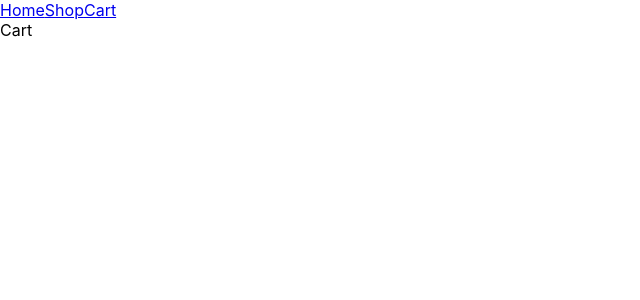
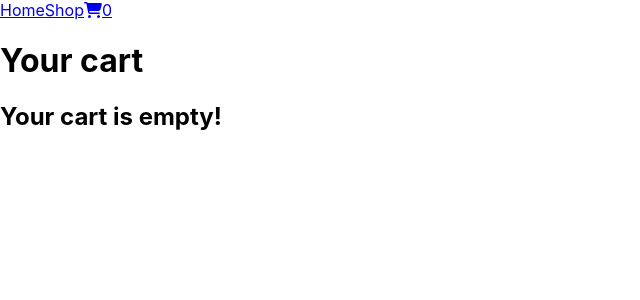
Before and after one commit to bbqbop/shopping-cart, a React (Create React App) app: page /shop/cart in a window 1280 px wide. Shown: the top 300 px of the page, without its empty margins (0-640 px from the left). Built offline with nearby package versions, Linux system fonts and the light colour scheme.

Commit message:
setup cart infos

```diff
--- a/src/App.js
+++ b/src/App.js
@@ -1,7 +1,29 @@
-import React from "react";
+import React, { createContext } from "react";
+import { BrowserRouter, Routes, Route } from "react-router-dom";
+import { useState, useContext, useEffect } from "react";
+import Home from './pages/Home';
+import Shop from './pages/Shop';
+import ShoppingCart from "./components/ShoppingCart";
+import NavBar from "./components/NavBar";
 
-export default function App() {
-  return {
+export const CartContext = React.createContext();
 
-  }
+export default function App(){
+    const [cart, setCart] = useState({});
+
+    useEffect(()=> {
+    })
+
+    return (
+        <CartContext.Provider value={{cart, setCart}}>
+            <BrowserRouter>
+                <NavBar />
+                <Routes>
+                    <Route path="/" element={<Home />} />
+                    <Route path="/shop" element={<Shop />} />
+                    <Route path="/shop/cart" element={<ShoppingCart />} />
+                </Routes>
+            </BrowserRouter>
+        </CartContext.Provider>
+    )
 }
--- a/src/BrowserRouter.js
+++ /dev/null
@@ -1,19 +0,0 @@
-import React from "react";
-import { BrowserRouter, Routes, Route } from "react-router-dom";
-import Home from './pages/Home';
-import Shop from './pages/Shop';
-import ShoppingCart from "./components/ShoppingCart";
-import NavBar from "./components/NavBar";
-
-export default function PageRoutes(){
-    return (
-        <BrowserRouter>
-            <NavBar />
-            <Routes>
-                <Route path="/" element={<Home />} />
-                <Route path="/shop" element={<Shop />} />
-                <Route path="/shop/cart" element={<ShoppingCart />} />
-            </Routes>
-        </BrowserRouter>
-    )
-}
--- a/src/components/Item.js
+++ b/src/components/Item.js
@@ -1,10 +1,14 @@
-import { useState} from 'react';
+import { useState, useContext } from 'react';
 import ImageGallery from './ImageGallery';
 import './Item.css';
+import { CartContext } from '../App';
 
-export default function Item({name, images, description, price, quantity, setCart, index}){
+export default function Item({name, images, description, price, index}){
 
-    const [isAdded, setIsAdded] = useState(false);
+    const {cart, setCart} = useContext(CartContext);
+    const [isAdded, setIsAdded] = useState(!!cart[name]);
+
+    const quantity = cart[name]?.quantity || 0
 
     function addToCart(){
         setIsAdded(true);
@@ -22,8 +26,13 @@ export default function Item({name, images, description, price, quantity, setCar
     function changeQuantity(e) {
         const newQuantity = parseInt(e.target.value);
         if (newQuantity <= 0){
-            setIsAdded(false)
-        }
+            setCart(prevCart => {
+                const newCart = {...prevCart}
+                delete newCart[name]
+                return newCart;
+            })
+            setIsAdded(false);
+        } else {
             setCart(prevCart => {
                 return {
                     ...prevCart,
@@ -33,6 +42,7 @@ export default function Item({name, images, description, price, quantity, setCar
                     }
                 };
             });
+        }
     }
 
 
--- a/src/components/NavBar.js
+++ b/src/components/NavBar.js
@@ -1,11 +1,29 @@
 import { NavLink } from "react-router-dom"
+import { CartContext } from "../App"
+import { useContext } from "react";
+import { FontAwesomeIcon } from "@fortawesome/react-fontawesome";
+import { faCartShopping } from "@fortawesome/free-solid-svg-icons";
 
 export default function NavBar(){
+
+    const { cart } = useContext(CartContext);
+
+    function getItemsCount(){
+        let count = 0
+        for(let items in cart){
+            count += cart[items].quantity
+        }
+        return count;
+    }
+
     return (
         <div className="navBar">
             <NavLink to="/">Home</NavLink>
             <NavLink to="/shop">Shop</NavLink>
-            <NavLink to="/shop/cart">Cart</NavLink>
+            <NavLink to="/shop/cart">
+                <FontAwesomeIcon icon={faCartShopping} />
+                {getItemsCount()}
+            </NavLink>
         </div>
     )
 }
--- a/src/components/ShoppingCart.js
+++ b/src/components/ShoppingCart.js
@@ -1,5 +1,74 @@
+import { CartContext } from "../App"
+import { useContext } from "react"
+import { FontAwesomeIcon } from "@fortawesome/react-fontawesome";
+import { faXmark } from "@fortawesome/free-solid-svg-icons";
+
 export default function ShoppingCart(){
+
+    const {cart, setCart} = useContext(CartContext);
+    const itemsArray = Object.keys(cart)
+
+    function getTotal(){
+        let total = 0;
+        for(let item in cart){
+            total += parseFloat(cart[item].price) * parseFloat(cart[item].quantity);
+        }
+        return total;
+    }
+
+    function deleteItem(e){
+        const itemName = e.target.dataset.itemname;
+        setCart(prevCart => {
+            const newCart = {
+                ...prevCart
+            }
+            delete newCart[itemName];
+            return newCart;
+        })
+    }
+
     return (
-        <div>Cart</div>
+        <div>
+            <h1>Your cart</h1>
+            {itemsArray.length > 0
+                ?
+                <table>
+                    <thead>
+                        <tr>
+                            <th>Item</th>
+                            <th>Price</th>
+                            <th>Quantity</th>
+                            <th>Sum</th>
+                            <th></th>
+
+                        </tr>
+                    </thead>
+                    <tbody>
+                        {
+                            itemsArray.map((item, index) => (
+                                <tr key={index}>
+                                    <td>{item}</td>
+                                    <td>{cart[item].price}</td>
+                                    <td>{cart[item].quantity}</td>
+                                    <td>{cart[item].price * cart[item].quantity}</td>
+                                    <td><FontAwesomeIcon icon={faXmark} onClick={deleteItem} data-itemname={item}/></td>
+                                </tr>
+                            ))
+                        }
+                    </tbody>
+                    <tfoot>
+                    <tr>
+                            <th></th>
+                            <th></th>
+                            <th>TOTAL</th>
+                            <th>{getTotal()}</th>
+
+                        </tr>
+                    </tfoot>
+                </table>
+                :
+                <h2>Your cart is empty!</h2>
+            }
+        </div>
     )
 }
--- a/src/index.js
+++ b/src/index.js
@@ -2,12 +2,12 @@ import React from 'react';
 import ReactDOM from 'react-dom/client';
 import './index.css';
 import reportWebVitals from './reportWebVitals';
-import PageRoutes from './BrowserRouter';
+import App from './App';
 
 const root = ReactDOM.createRoot(document.getElementById('root'));
 root.render(
   <React.StrictMode>
-    <PageRoutes />
+    <App />
   </React.StrictMode>
 );
 
--- a/src/pages/Home.js
+++ b/src/pages/Home.js
@@ -1,5 +1,13 @@
+import logo from '../assets/pictures/wallpaper.png'
+
 export default function Home(){
     return (
-        <div>Home</div>
+
+        <div className='home'>
+            <h1>Dino Delights</h1>
+            <h2>Your place to make your dinosaur happy!</h2>
+        <img src={logo} />
+
+        </div>
     )
 }
--- a/src/pages/Shop.js
+++ b/src/pages/Shop.js
@@ -5,10 +5,6 @@ import Item from '../components/Item';
 
 export default function Home(){
     const items = require('../data/items.json')
-    const [cart, setCart] = useState({});
-
-    useEffect(()=>{
-    })
 
     return (
         <div>
@@ -17,8 +13,8 @@ export default function Home(){
                 <Item name={item.name}
                       description={item.description}
                       price={item.price}
-                      quantity={cart[item.name]?.quantity || 0}
-                      setCart = {setCart}
+                    //   quantity={cart[item.name]?.quantity || 0}
+                    //   setCart = {setCart}
                       images = {getImages(item.name)}
                       index={index}
                       key={index}/>
```
Also changed, not shown: src/components/ItemInput.js (added, +11 -0 lines), 1 other file (tests, documents, lock files or other folders). Lines whose indentation alone changed are shown as unchanged.
